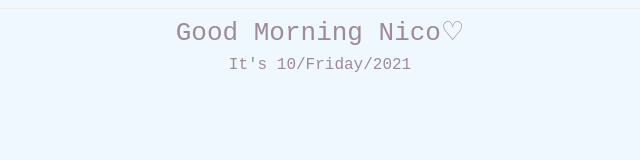
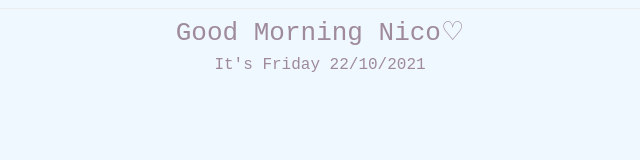
Before and after one commit to sojinico/notion, a plain HTML site: page greetings.html in a window 1280 px wide. Shown: the top 160 px of the page, 320-960 px from the left. Drawn offline with Linux system fonts and the light colour scheme.

Commit message:
Update greetings.html

```diff
--- a/greetings.html
+++ b/greetings.html
@@ -40,9 +40,7 @@ body{
     var today = new Date();
     var hrs = today.getHours();
     var dayOfWeek = weekday[today.getDay()];
-    var mm = (today.getMonth() + 1);
-    var yyyy = today.getFullYear();
-    var date = mm + '/' + dayOfWeek + '/' + yyyy;
+    var date = dayOfWeek+" " + +today.getDate() + "/" +(today.getMonth()+1) +'/'+today.getFullYear()  ;
 
     var greet;
 
```
